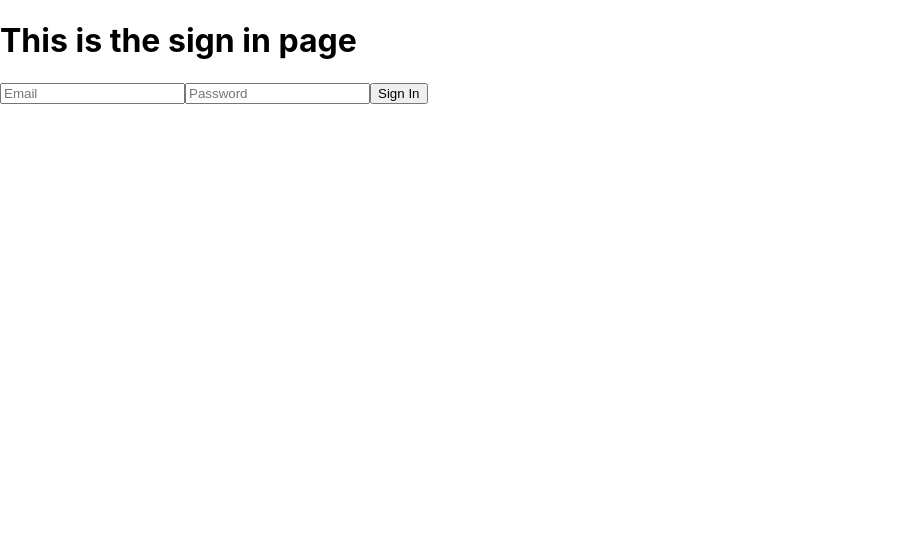
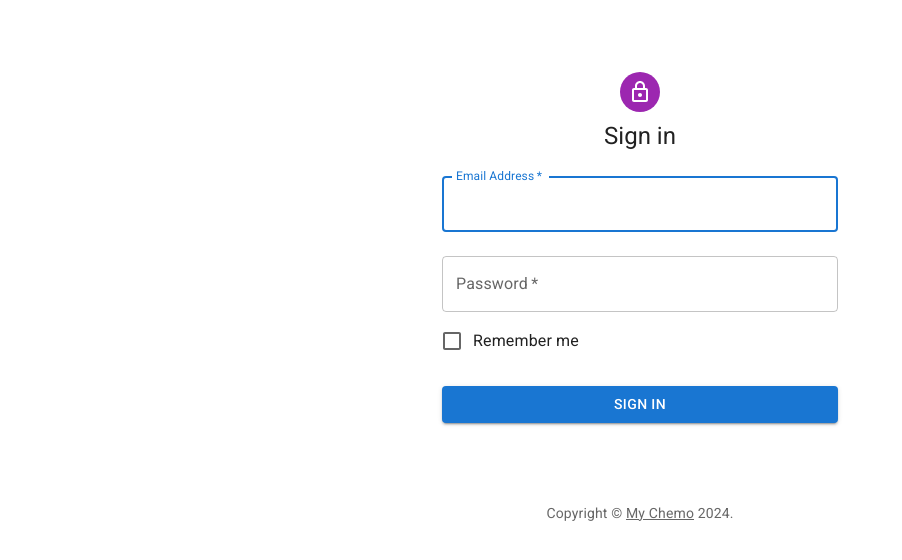
Before and after one commit to zoranlj/my-chemo, a React (Create React App) app: page /signin in a window 1280 px wide. Shown: the top 560 px of the page, without its empty margins (0-902 px from the left). Built offline with nearby package versions, Linux system fonts and the light colour scheme; no server answers.

Commit message:
mui and signin form added

```diff
--- a/package.json
+++ b/package.json
@@ -10,6 +10,11 @@
     "eject": "react-scripts eject"
   },
   "dependencies": {
+    "@emotion/react": "^11.11.3",
+    "@emotion/styled": "^11.11.0",
+    "@fontsource/roboto": "^5.0.8",
+    "@mui/icons-material": "^5.15.6",
+    "@mui/material": "^5.15.6",
     "@nivo/core": "^0.84.0",
     "@nivo/line": "^0.84.0",
     "firebase": "^10.7.2",
--- a/src/Pages/Home.tsx
+++ b/src/Pages/Home.tsx
@@ -3,7 +3,7 @@
 import LineChart from '../components/LineChart'
 import React from 'react'
 import useSetHeaderHeight from '../hooks/useSetHeaderHeight'
-export function Home() {
+export const Home = () => {
     useSetHeaderHeight()
 
     return (
--- a/src/Pages/Signin.tsx
+++ b/src/Pages/Signin.tsx
@@ -1,54 +1,125 @@
-import { MouseEvent, useState } from 'react'
+import React, { useState } from 'react'
+import Avatar from '@mui/material/Avatar'
+import Button from '@mui/material/Button'
+import CssBaseline from '@mui/material/CssBaseline'
+import TextField from '@mui/material/TextField'
+import FormControlLabel from '@mui/material/FormControlLabel'
+import Checkbox from '@mui/material/Checkbox'
+import Link from '@mui/material/Link'
+import Grid from '@mui/material/Grid'
+import Box from '@mui/material/Box'
+import LockOutlinedIcon from '@mui/icons-material/LockOutlined'
+import Typography from '@mui/material/Typography'
+import Container from '@mui/material/Container'
+import { createTheme, ThemeProvider } from '@mui/material/styles'
 import { useNavigate } from 'react-router-dom'
 import { getAuth, signInWithEmailAndPassword } from 'firebase/auth'
 
-export function Signin() {
+const Copyright = (props: any) => {
+    return (
+        <Typography
+            variant="body2"
+            color="text.secondary"
+            align="center"
+            {...props}
+        >
+            {'Copyright © '}
+            <Link color="inherit" href="https://my-chemo.web.app/">
+                My Chemo
+            </Link>{' '}
+            {new Date().getFullYear()}
+            {'.'}
+        </Typography>
+    )
+}
+
+// TODO remove, this demo shouldn't need to reset the theme.
+const defaultTheme = createTheme()
+
+export const SignIn = () => {
     const [email, setEmail] = useState('')
     const [password, setPassword] = useState('')
     const auth = getAuth()
     const navigate = useNavigate()
 
-    async function handleSignIn(e: MouseEvent<HTMLButtonElement>) {
+    const handleSubmit = (e: React.FormEvent<HTMLFormElement>) => {
         e.preventDefault()
         signInWithEmailAndPassword(auth, email, password)
             .then((user) => {
                 // Success...
-                console.log(user)
                 navigate('/admin')
                 //...
             })
             .catch((error) => {
                 // Error
-                console.log(error)
+                console.error(error)
             })
     }
 
     return (
-        <div>
-            <h1>This is the sign in page</h1>
-            <form action="#">
-                <input
-                    onChange={(e) => {
-                        setEmail(e.target.value)
-                    }}
-                    type="text"
-                    placeholder="Email"
-                />
-                <input
-                    onChange={(e) => {
-                        setPassword(e.target.value)
-                    }}
-                    type="text"
-                    placeholder="Password"
-                />
-                <button
-                    onClick={(e) => {
-                        void handleSignIn(e)
+        <ThemeProvider theme={defaultTheme}>
+            <Container component="main" maxWidth="xs">
+                <CssBaseline />
+                <Box
+                    sx={{
+                        marginTop: 8,
+                        display: 'flex',
+                        flexDirection: 'column',
+                        alignItems: 'center',
                     }}
                 >
-                    Sign In
-                </button>
-            </form>
-        </div>
+                    <Avatar sx={{ m: 1, bgcolor: 'secondary.main' }}>
+                        <LockOutlinedIcon />
+                    </Avatar>
+                    <Typography component="h1" variant="h5">
+                        Sign in
+                    </Typography>
+                    <Box
+                        component="form"
+                        onSubmit={handleSubmit}
+                        noValidate
+                        sx={{ mt: 1 }}
+                    >
+                        <TextField
+                            margin="normal"
+                            required
+                            fullWidth
+                            id="email"
+                            label="Email Address"
+                            name="email"
+                            autoComplete="email"
+                            autoFocus
+                            onChange={(e) => {setEmail(e.target.value)}}
+                        />
+                        <TextField
+                            margin="normal"
+                            required
+                            fullWidth
+                            name="password"
+                            label="Password"
+                            type="password"
+                            id="password"
+                            autoComplete="current-password"
+                            onChange={(e) => {setPassword(e.target.value)}}
+                        />
+                        <FormControlLabel
+                            control={
+                                <Checkbox value="remember" color="primary" />
+                            }
+                            label="Remember me"
+                        />
+                        <Button
+                            type="submit"
+                            fullWidth
+                            variant="contained"
+                            sx={{ mt: 3, mb: 2 }}
+                        >
+                            Sign In
+                        </Button>
+                    </Box>
+                </Box>
+                <Copyright sx={{ mt: 8, mb: 4 }} />
+            </Container>
+        </ThemeProvider>
     )
 }
--- a/src/Routes/index.tsx
+++ b/src/Routes/index.tsx
@@ -1,6 +1,6 @@
 import React from 'react'
 import { Home } from '../Pages/Home'
-import { Signin } from '../Pages/Signin'
+import { SignIn } from '../Pages/Signin'
 import { Protected } from './Protected'
 import { Admin } from '../Pages/Admin'
 
@@ -11,7 +11,7 @@
     },
     {
         path: '/signin',
-        element: <Signin />,
+        element: <SignIn />,
     },
     {
         path: '/admin',
--- a/src/index.tsx
+++ b/src/index.tsx
@@ -4,6 +4,10 @@
 import App from './App'
 import reportWebVitals from './reportWebVitals'
 import { initializeApp } from 'firebase/app'
+import '@fontsource/roboto/300.css';
+import '@fontsource/roboto/400.css';
+import '@fontsource/roboto/500.css';
+import '@fontsource/roboto/700.css';
 
 const firebaseConfig = {
     apiKey: 'AIzaSyCwZWagj7E9hEriK3dvDRe4jrulCN9qGAc',
```
Also changed, not shown: 2 other files (tests, documents, lock files or other folders).
